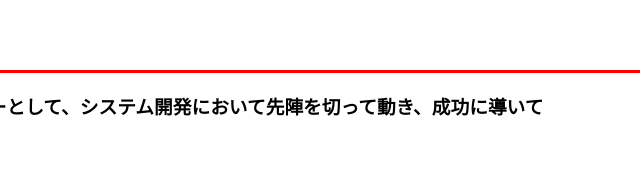
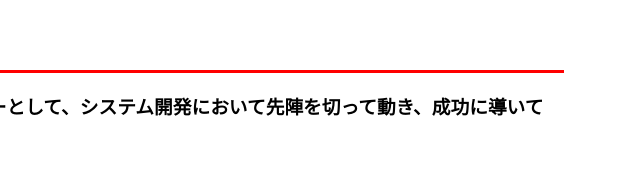
Before and after one commit to github-1129/My-, a plain HTML site: page index.html in a window 1280 px wide. Shown: the part 1420-1601 px from the top of the page, 710-1350 px from the left, 640 px wide, since content can reach past the window. Drawn offline with Linux system fonts and the light colour scheme.

Commit message:
Update index.html

```diff
--- a/index.html
+++ b/index.html
@@ -45,7 +45,7 @@
             <p>の二つです。</p>
             <p>最近はITパスポートの勉強をしており、就活が一区切り付き次第再開しようと考えています。</p>
              <span id="vision">3.将来像</span>
-              <hr color="#ff0000" width="106%" size="3">
+              <hr color="#ff0000" width="100%" size="3">
               <p>今の時点ではこの程度のものしかつくれませんが、将来はプロジェクトマネージャーとして、システム開発において先陣を切って動き、成功に導いていけるような人材を目指しています。</p>
            </h3>
         </div>
```
